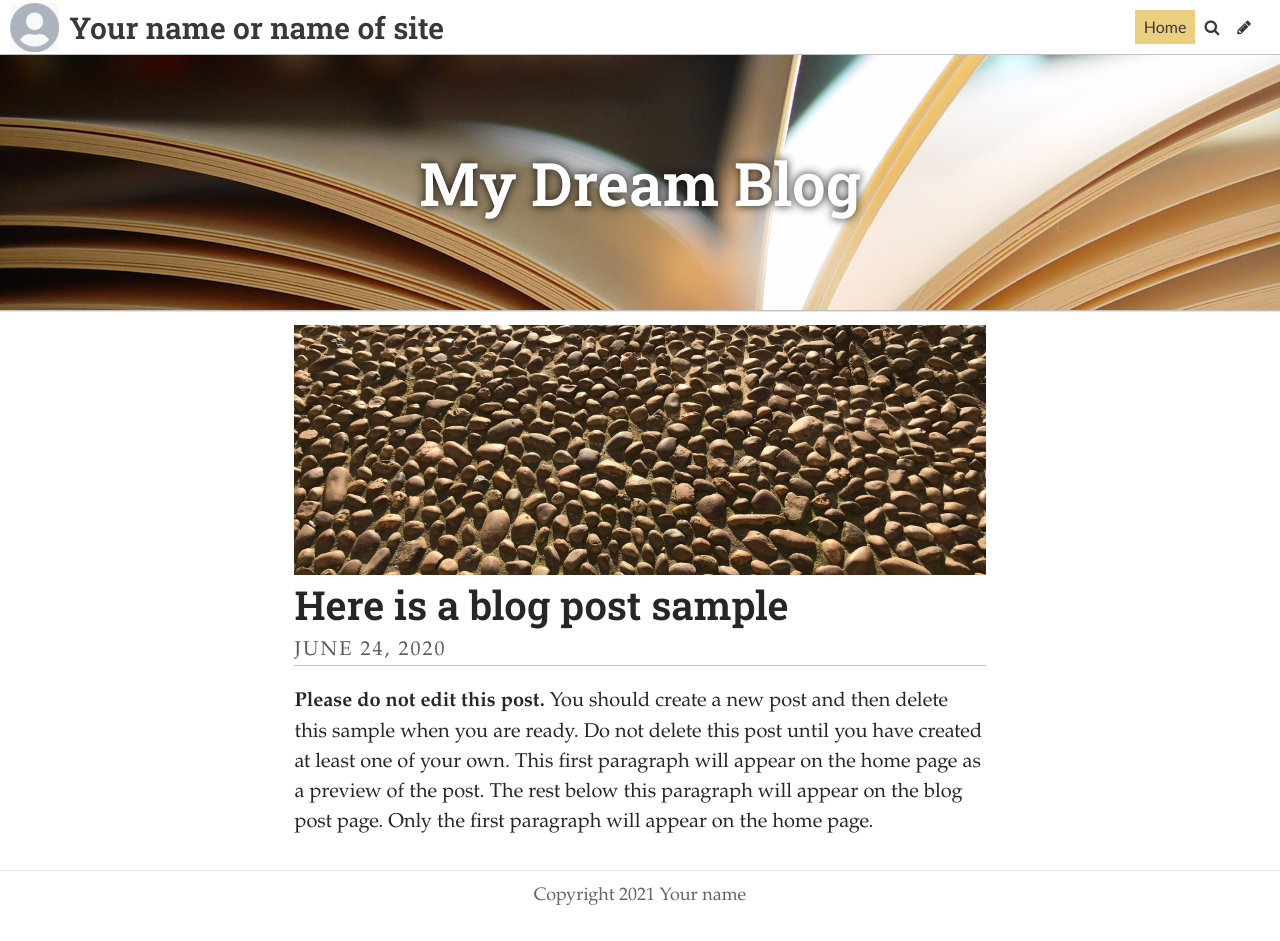
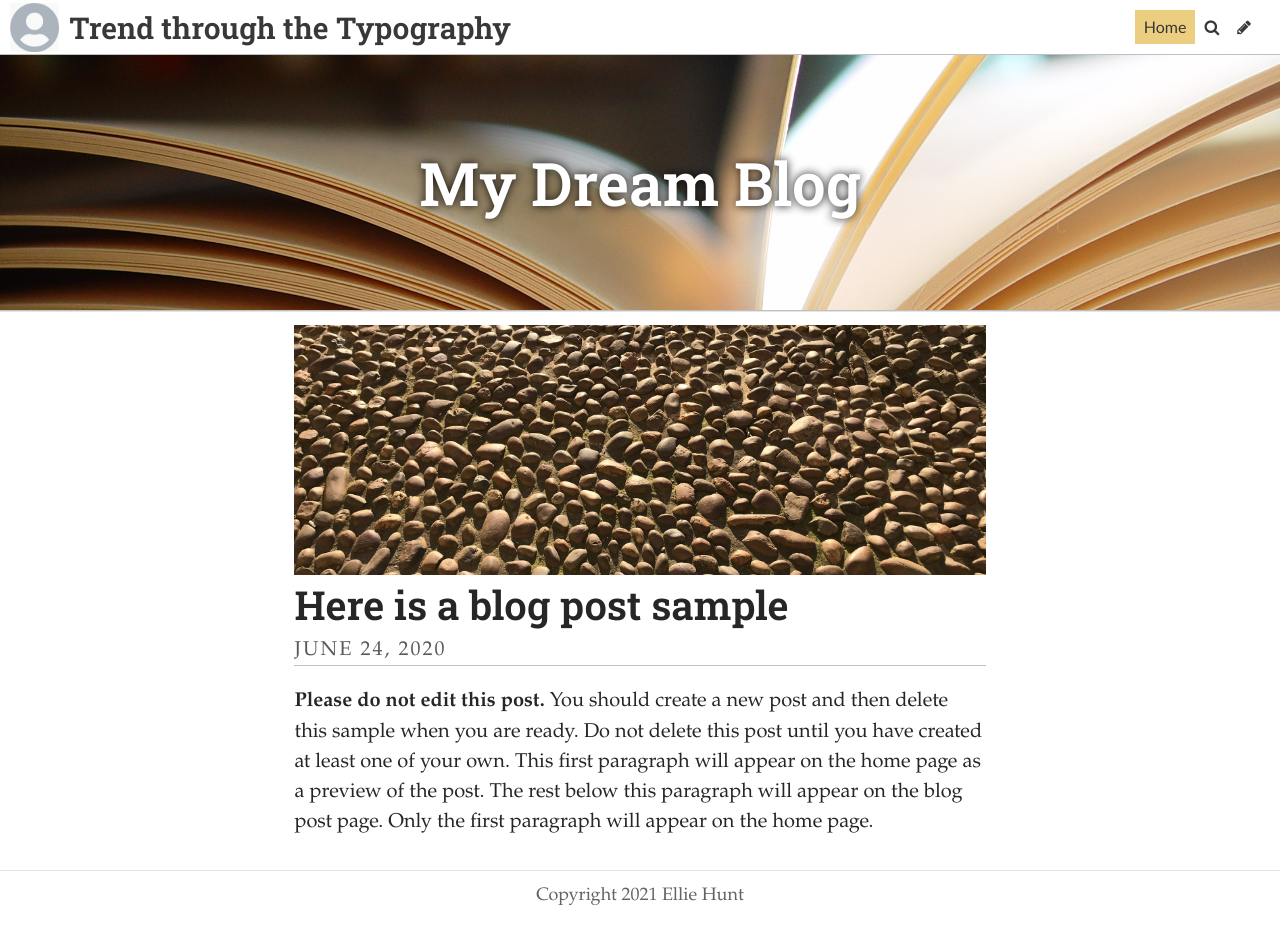
Before and after one commit to elliejadehunt/TttT, a Jekyll site: the page built from index.html, in a window 1280 px wide. Built offline with Jekyll 4.4.1, drawn with Linux system fonts in a browser that asks for light colours; some web fonts are replaced; the list of posts is cut into pages by our own code.

Commit message:
Update Settings “general”

```diff
--- a/_data/settings.yml
+++ b/_data/settings.yml
@@ -1,13 +1,13 @@
-title: Your name or name of site
-description: A website with a blog
+title: Trend through the Typography
+description: A website describing the features of typography in fashion brand logos
+footer_text: Copyright 2021 Ellie Hunt
+header_feature_image: ../uploads/pages.jpg
 header_text: My Dream Blog
 header_text_color: "#ffffff"
-footer_text: Copyright 2021 Your name
-header_feature_image: ../uploads/pages.jpg
-bannerheight: "20vmax"
-navbarheight: "55px"
-gridlayout: false
+bannerheight: 20vmax
+navbarheight: 55px
 logo: /uploads/logo.jpg
 favicon: /uploads/favicon.ico
+gridlayout: false
+fixednavbar: false
 upzoom: true
-fixednavbar: false
```
